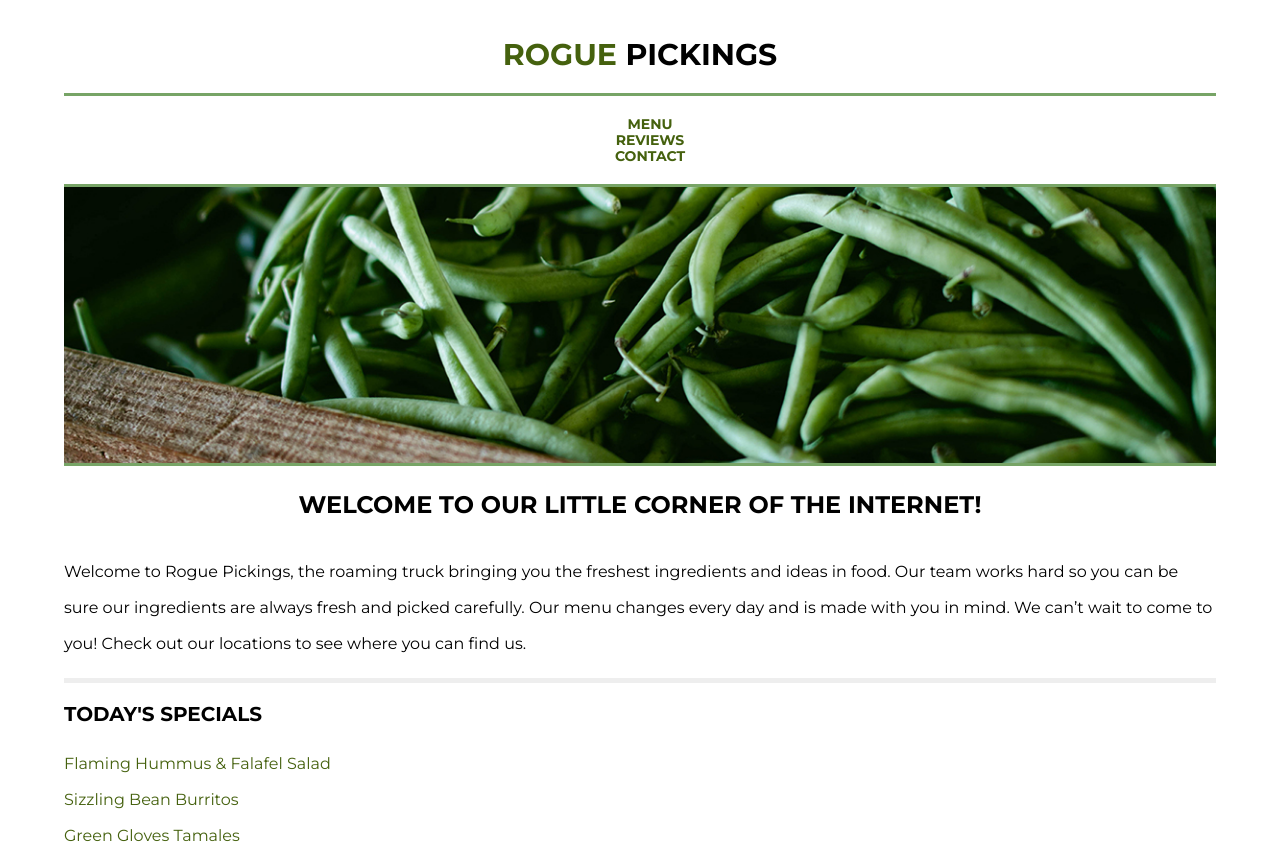
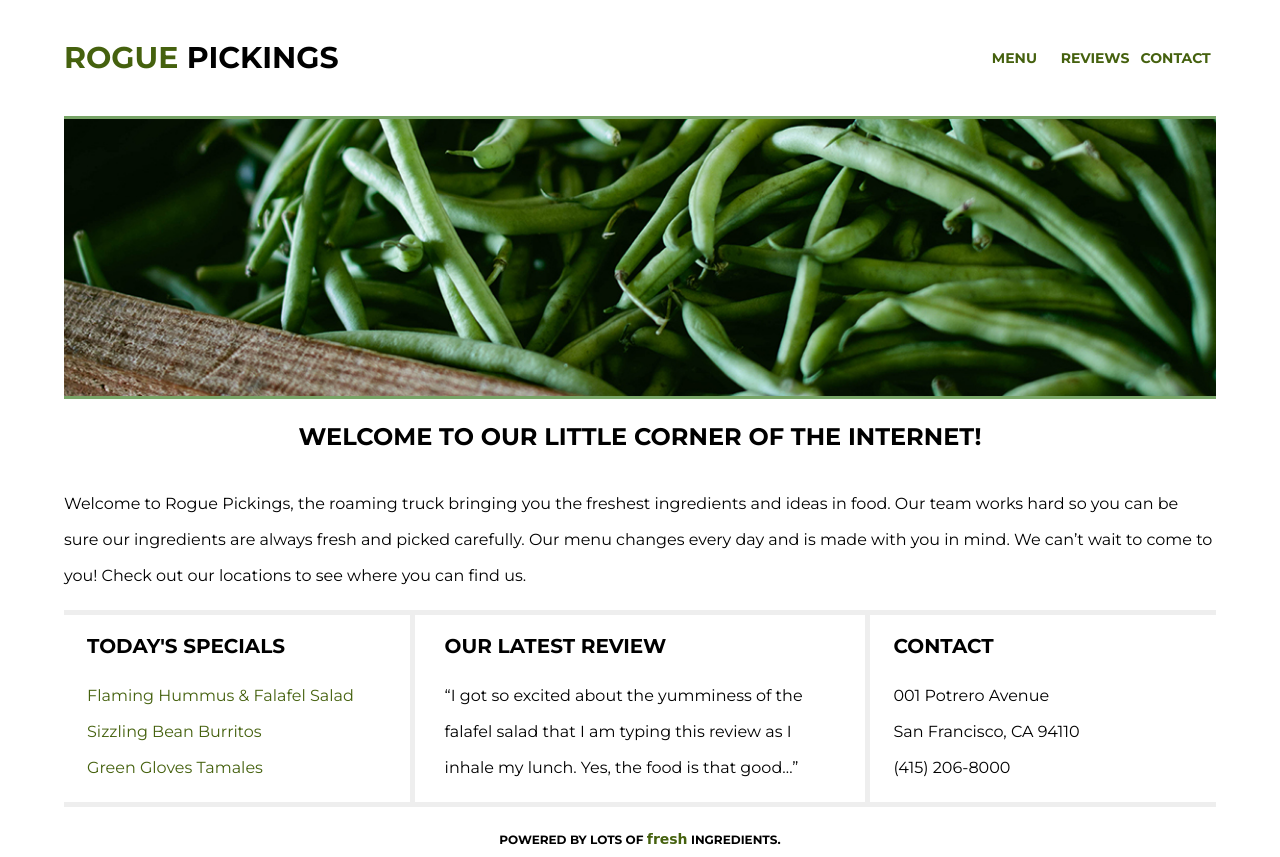
Before and after one commit to janenag/rogue_pickings, a plain HTML site: page index.html in a window 1280 px wide. Shown: the top 857 px of the page. Drawn offline with Linux system fonts and the light colour scheme; a web font is replaced by a local one.

Commit message:
media queries

```diff
--- a/css/main.css
+++ b/css/main.css
@@ -4,7 +4,7 @@ html {
 }
 body {
     font-family: 'Montserrat', Helvetica, Arial, sans-serif;
-    font-size: 16px;
+    font-size: .9em;
     color: #000000;
 }
 
@@ -70,6 +70,7 @@ header nav ul {
     margin: 0;
     padding: 0;
     list-style: none;
+
 }
 
 header nav ul li {
@@ -77,7 +78,7 @@ header nav ul li {
     font-size: .875rem;
     font-weight: 700;
     text-transform: uppercase;
-    padding: 0 10px;
+    padding: 10px 0;
 }
 
 header nav ul li a {
@@ -121,8 +122,8 @@ header nav ul li a {
 
 .section-two {
     width: 100%;
-    border-left: 5px solid #EEE;
-    border-right: 5px solid #EEE;
+    border-top: 5px solid #EEE;
+    border-bottom: 5px solid #EEE;
 }
 
 .section-three {
@@ -157,3 +158,53 @@ footer span {
     color: #45610E;
     font-size: .875rem;
 }
+@media (min-width: 768px) {
+    /*Tablet styles here*/
+
+.bottom-section .content-wrapper {
+    justify-content: space-evenly;
+  }
+
+.section-one {
+    width: 26%;
+  }
+
+.section-two {
+    width: 40%;
+    padding: 0 30px;
+    border-left: 5px solid #EEE;
+    border-right: 5px solid #EEE;
+    border-top: none;
+    border-bottom: none;
+  }
+
+.section-three {
+    width: 26%;
+  }
+}
+
+@media (min-width: 1200px) {
+    /*Desktop styles here*/
+
+    body {
+        font-size: 1em;
+    }
+ header .content-wrapper {
+    justify-content: space-between;
+    align-items: center;
+    padding: 20px 0;
+}
+header h1 {
+    width: 30%;
+    padding: 0;
+    border-bottom: none;
+    text-align: left;
+}
+ header nav {
+    width: 21%;
+ }
+ header nav ul {
+    display: flex;
+    justify-content: space-between;
+ }
+}
```
